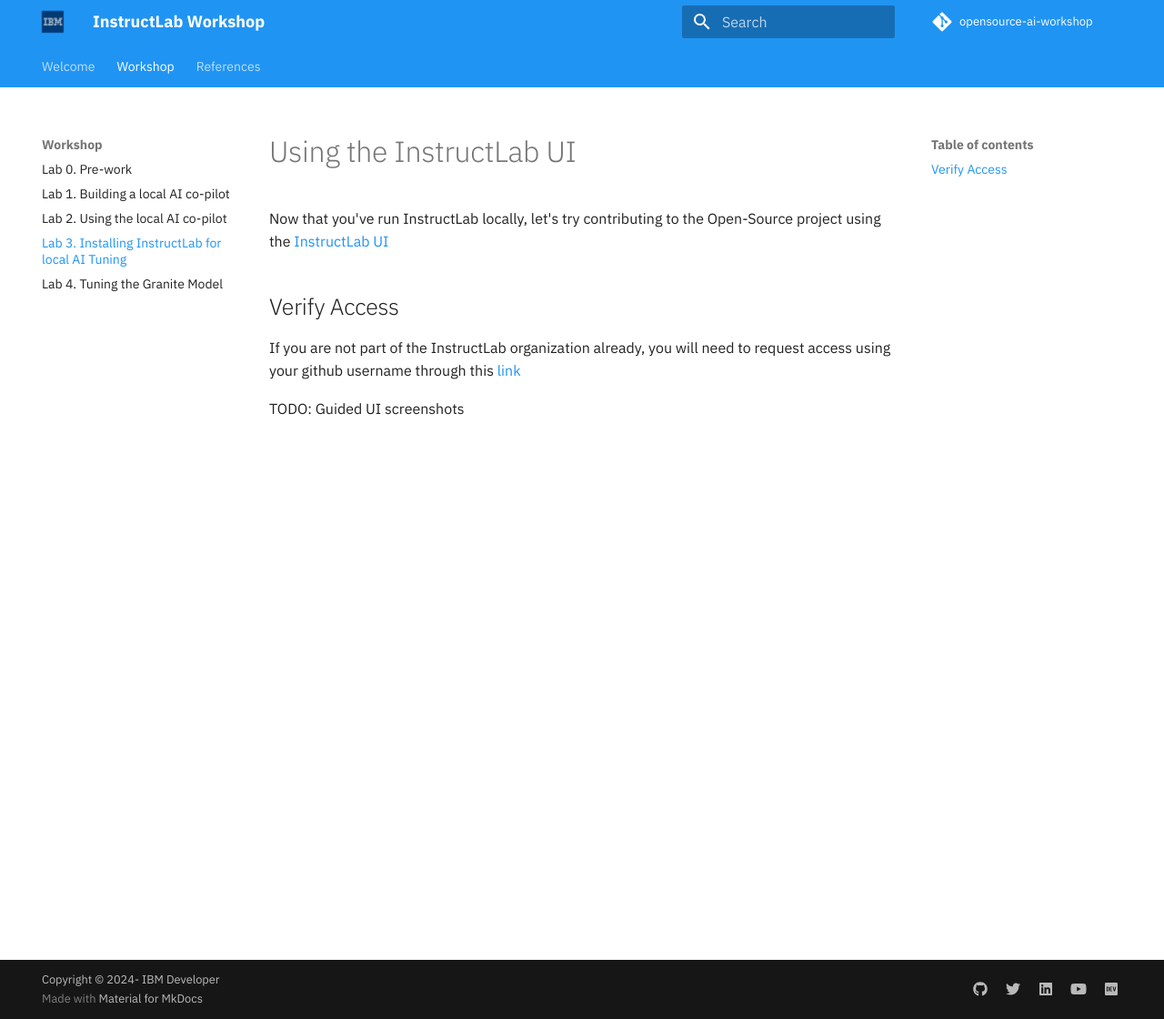
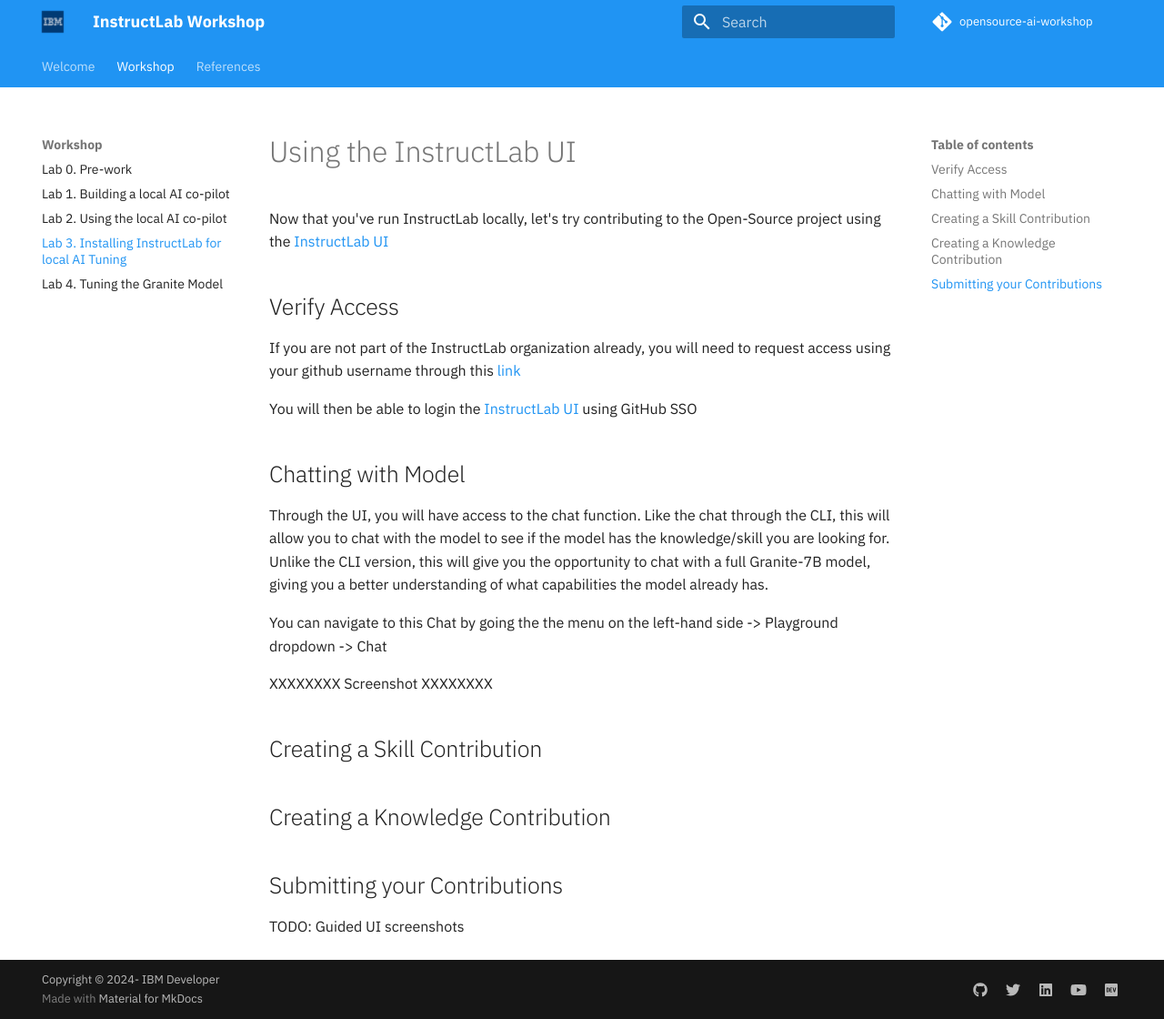
Before and after one commit to IBM/granite-workshop, an MkDocs documentation site: the page built from docs/lab-3/README.md, in a window 1280 px wide and 1120 px high. Shown: the whole window at 91% size. Built offline with MkDocs 1.6.1 and Material for MkDocs 9.7.7, drawn with Linux system fonts in a browser that asks for light colours; comment, search, counter and statistics services are not loaded.

Commit message:
Update README.md

```diff
--- a/docs/lab-3/README.md
+++ b/docs/lab-3/README.md
@@ -7,4 +7,25 @@
 If you are not part of the InstructLab organization already, you will need to request access using your github username
 through this [link](https://instructlab-inviter-instructlab-public-inviter.qa-ui-instructlab-ai-0e3e0ef4c9c6d831e8aa6fe01f33bfc4-0000.us-south.containers.appdomain.cloud/)
 
+You will then be able to login the [InstructLab UI](https://qa.ui.instructlab.ai/) using GitHub SSO
+
+## Chatting with Model
+
+Through the UI, you will have access to the chat function. Like the chat through the CLI, this will allow you to chat with the model
+to see if the model has the knowledge/skill you are looking for. Unlike the CLI version, this will give you the opportunity to chat
+with a full Granite-7B model, giving you a better understanding of what capabilities the model already has.
+
+You can navigate to this Chat by going the the menu on the left-hand side -> Playground dropdown -> Chat
+
+XXXXXXXX
+Screenshot
+XXXXXXXX
+
+## Creating a Skill Contribution
+
+## Creating a Knowledge Contribution
+
+## Submitting your Contributions
+
+
 TODO: Guided UI screenshots
```
